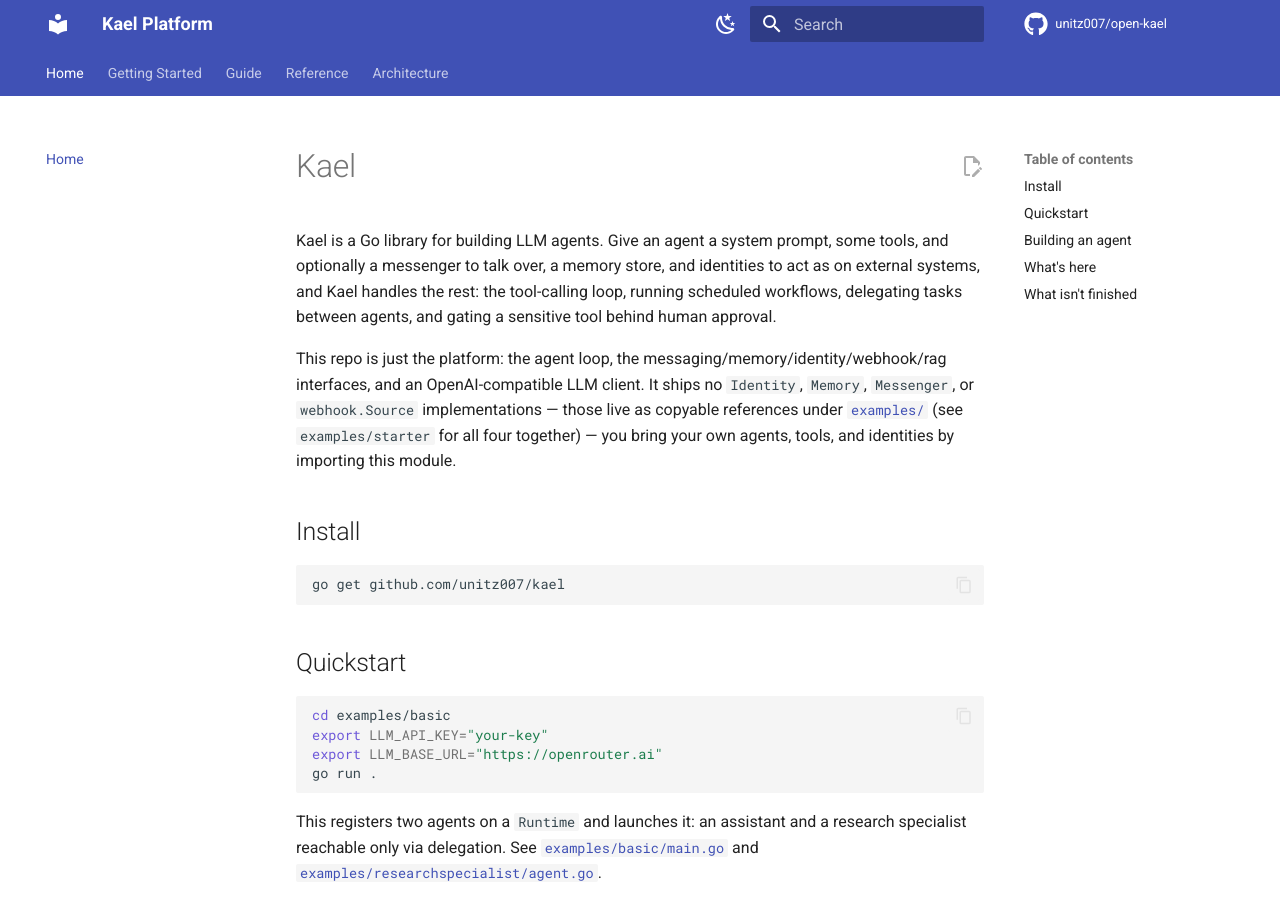
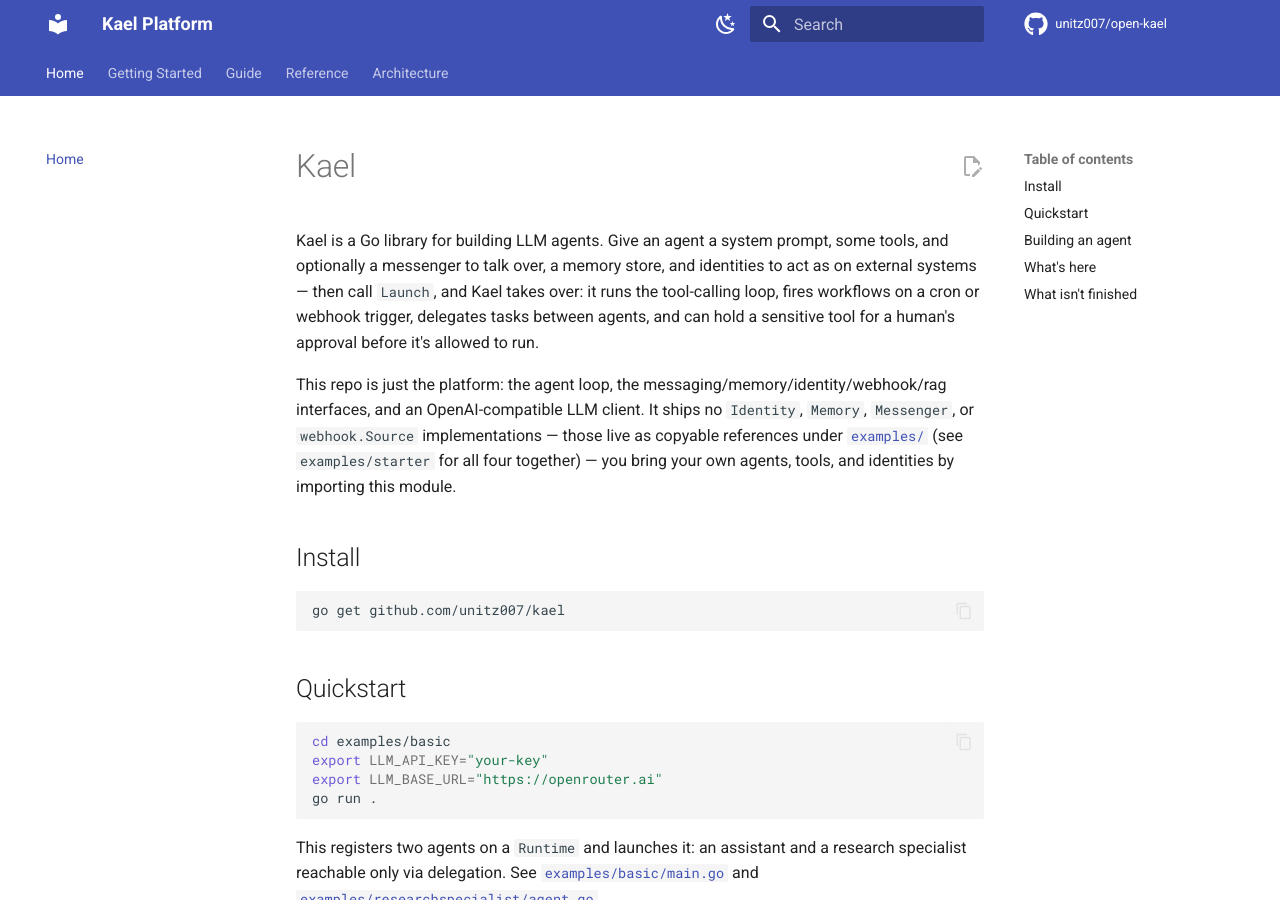
Before and after one commit to unitz007/open-kael, an MkDocs documentation site: the page built from docs/index.md, in a window 1280 px wide and 900 px high. Built offline with MkDocs 1.6.1 and Material for MkDocs 9.7.7, drawn with Linux system fonts in a browser that asks for light colours; comment, search, counter and statistics services are not loaded.

Commit message:
Rewrite opening description: fix README/docs drift, add approval mention
The README's opening paragraph and the docs site's Home page had
drifted apart (only the docs site mentioned approval-gating). Fixed
by syncing both, and rewrote the sentence to name the inversion-of-
control behavior explicitly (Launch hands control to Kael) instead
of the vaguer "Kael handles the rest."

Co-Authored-By: Claude Sonnet 5 <noreply@anthropic.com>

```diff
--- a/docs/index.md
+++ b/docs/index.md
@@ -1,6 +1,6 @@
 # Kael
 
-Kael is a Go library for building LLM agents. Give an agent a system prompt, some tools, and optionally a messenger to talk over, a memory store, and identities to act as on external systems, and Kael handles the rest: the tool-calling loop, running scheduled workflows, delegating tasks between agents, and gating a sensitive tool behind human approval.
+Kael is a Go library for building LLM agents. Give an agent a system prompt, some tools, and optionally a messenger to talk over, a memory store, and identities to act as on external systems — then call `Launch`, and Kael takes over: it runs the tool-calling loop, fires workflows on a cron or webhook trigger, delegates tasks between agents, and can hold a sensitive tool for a human's approval before it's allowed to run.
 
 This repo is just the platform: the agent loop, the messaging/memory/identity/webhook/rag interfaces, and an OpenAI-compatible LLM client. It ships no `Identity`, `Memory`, `Messenger`, or `webhook.Source` implementations — those live as copyable references under [`examples/`](https://github.com/unitz007/open-kael/tree/main/examples) (see `examples/starter` for all four together) — you bring your own agents, tools, and identities by importing this module.
 
```
Also changed, not shown: README.md (+1 -1 lines).
